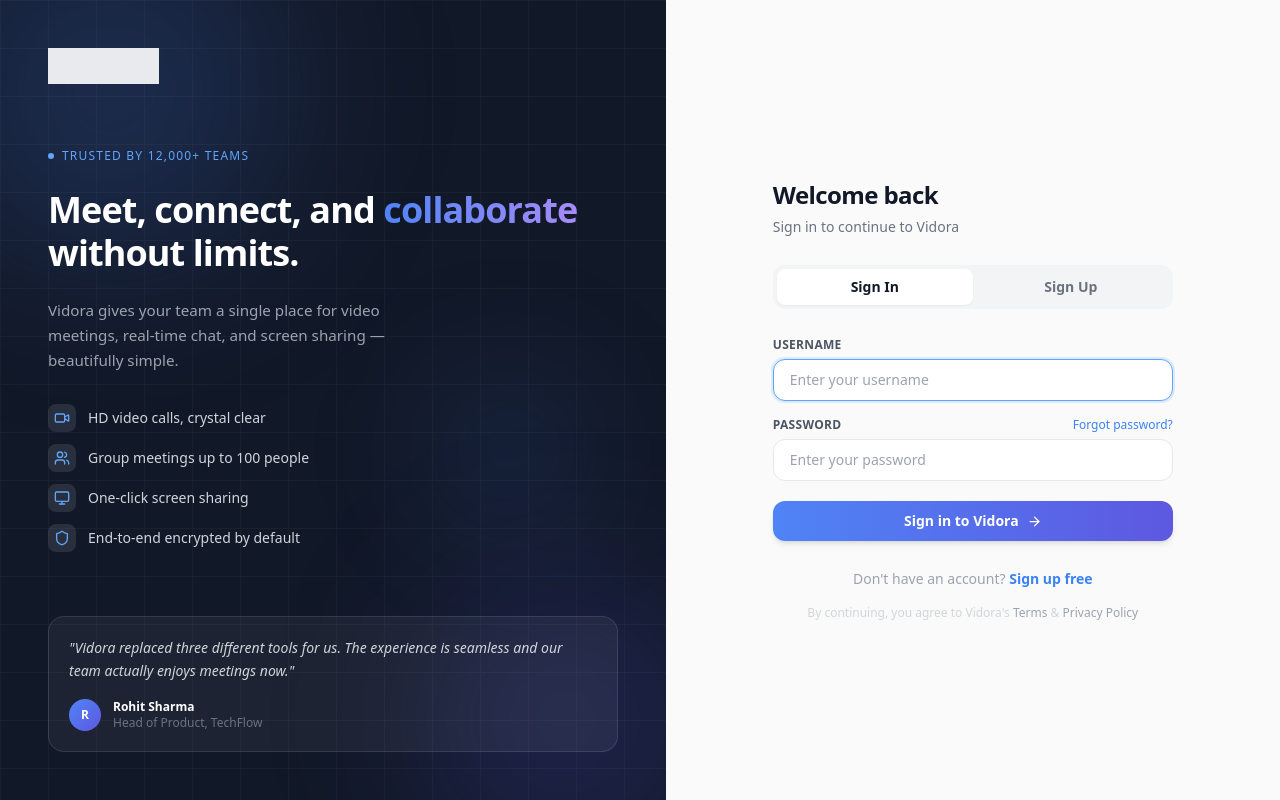
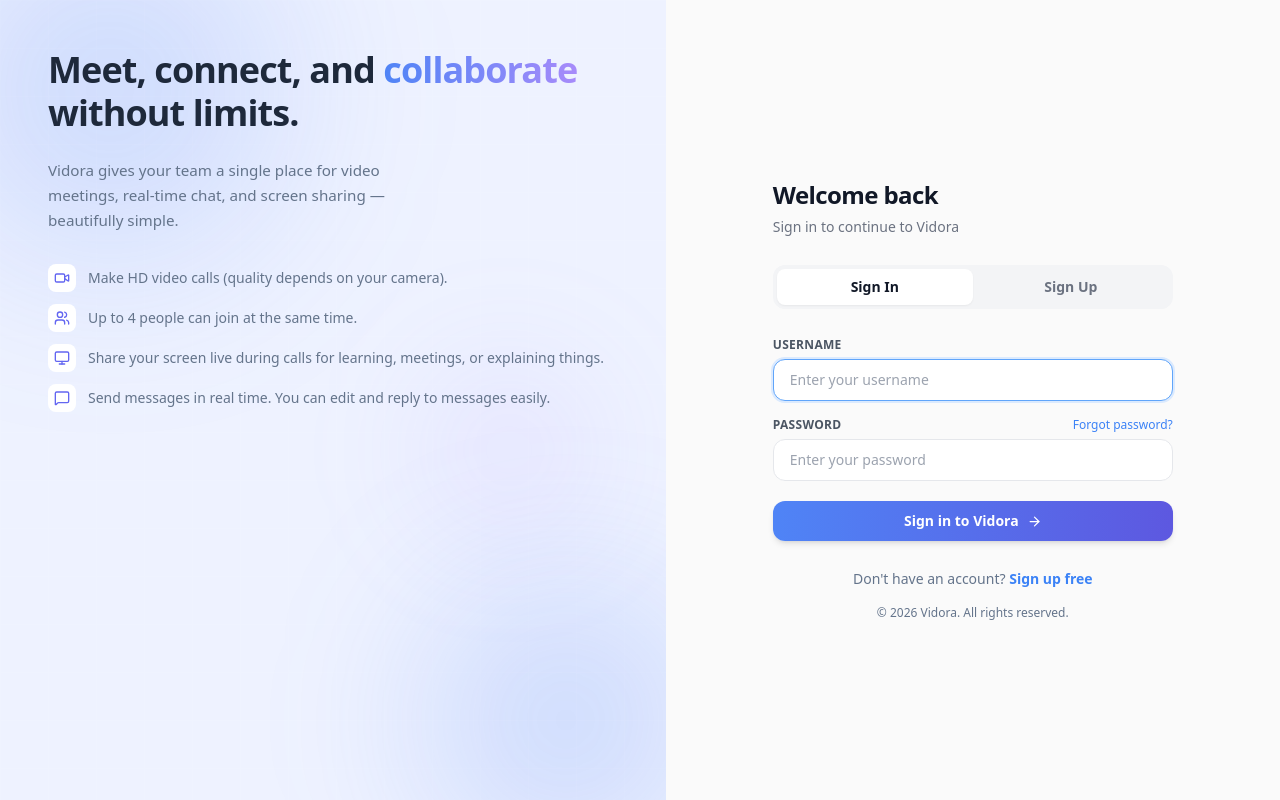
Before and after one commit to jeevan400/Vidora-FrontEnd, a React (Vite) app: page /auth in a window 1280 px wide. Built offline with nearby package versions, Linux system fonts and the light colour scheme; no server answers.

Commit message:
deploy frontend

```diff
--- a/src/context/AuthContext.jsx
+++ b/src/context/AuthContext.jsx
@@ -1,10 +1,11 @@
 import { createContext, useContext, useState } from "react";
 import axios from "axios";
 import httpStatus from "http-status";
+import server from "../environment";
 
 export const AuthContext = createContext({});
 const client = axios.create({
-  baseURL: "http://localhost:8000/api/v1/users",
+  baseURL: `${server}/api/v1/users`,
 });
 
 export const AuthProvider = ({ children }) => {
--- /dev/null
+++ b/src/environment.js
@@ -0,0 +1,5 @@
+let IS_PROD = true;
+
+const server = IS_PROD ? `${import.meta.env.VITE_SERVER_URL}`:`http://localhost:8000`
+
+export default server;
--- a/src/pages/Authentication.jsx
+++ b/src/pages/Authentication.jsx
@@ -2,8 +2,8 @@ import * as React from "react";
 import { AuthContext } from "../context/AuthContext";
 import Snackbar from "@mui/material/Snackbar";
 import { useNavigate } from "react-router-dom";
-import LogoImage from "../assets/vidoraImages/vidoraMainLogo.png";
-import { Video, Users, Monitor, Shield, ArrowRight } from "lucide-react";
+import LogoImage from "../assets/vidoraImages/vidoraLogoImage.png";
+import { Video, Users, Monitor, MessageSquare, ArrowRight } from "lucide-react";
 
 export default function Authentication() {
   const [username, setUsername] = React.useState("");
@@ -47,20 +47,32 @@ export default function Authentication() {
   };
 
   const features = [
-    { icon: <Video size={16} />, text: "HD video calls, crystal clear" },
-    { icon: <Users size={16} />, text: "Group meetings up to 100 people" },
-    { icon: <Monitor size={16} />, text: "One-click screen sharing" },
-    { icon: <Shield size={16} />, text: "End-to-end encrypted by default" },
+    {
+      icon: <Video size={16} />,
+      text: "Make HD video calls (quality depends on your camera).",
+    },
+    {
+      icon: <Users size={16} />,
+      text: "Up to 4 people can join at the same time.",
+    },
+    {
+      icon: <Monitor size={16} />,
+      text: "Share your screen live during calls for learning, meetings, or explaining things.",
+    },
+    {
+      icon: <MessageSquare size={16} />,
+      text: "Send messages in real time. You can edit and reply to messages easily.",
+    },
   ];
 
   return (
     <div className="min-h-screen flex font-sans">
       {/* ── Left Panel — Brand ── */}
-      <div className="hidden lg:flex w-[52%] relative flex-col justify-between p-12 overflow-hidden bg-gray-900">
+      <div className="hidden lg:flex w-[52%] relative flex-col justify-between p-12 overflow-hidden bg-[var(--light-primary)]">
         {/* Gradient blobs */}
         <div className="absolute top-[-80px] left-[-60px] w-[340px] h-[340px] rounded-full bg-[#4F84F6]/20 blur-[90px] pointer-events-none" />
-        <div className="absolute bottom-[-60px] right-[-40px] w-[280px] h-[280px] rounded-full bg-[#5D58E0]/20 blur-[80px] pointer-events-none" />
-        <div className="absolute top-[45%] right-[10%] w-[180px] h-[180px] rounded-full bg-[#4F84F6]/10 blur-[60px] pointer-events-none" />
+        <div className="absolute bottom-[-60px] right-[-40px] w-[280px] h-[280px] rounded-full bg-[#4F84F6]/20 blur-[80px] pointer-events-none" />
+        <div className="absolute top-[45%] right-[10%] w-[180px] h-[180px] rounded-full bg-[#a78bfa]/10 blur-[60px] pointer-events-none" />
 
         {/* Subtle grid overlay */}
         <div
@@ -72,25 +84,9 @@ export default function Authentication() {
           }}
         />
 
-        {/* Top: Logo */}
-        <div className="relative z-10">
-          <img
-            src={LogoImage}
-            alt="Vidora"
-            className="h-[36px] brightness-[10] opacity-90"
-          />
-        </div>
-
         {/* Middle: Headline */}
         <div className="relative z-10 flex flex-col gap-6">
-          <div className="flex items-center gap-2">
-            <span className="w-1.5 h-1.5 rounded-full bg-blue-400 animate-pulse" />
-            <span className="text-xs font-medium text-blue-400 tracking-widest uppercase">
-              Trusted by 12,000+ teams
-            </span>
-          </div>
-
-          <h2 className="text-4xl font-extrabold text-white leading-[1.2] tracking-tight">
+          <h2 className="text-4xl font-extrabold text-[var(--text-primary)] leading-[1.2] tracking-tight">
             Meet, connect, and{" "}
             <span className="bg-gradient-to-r from-[#4F84F6] to-[#a78bfa] bg-clip-text text-transparent">
               collaborate
@@ -98,7 +94,7 @@ export default function Authentication() {
             without limits.
           </h2>
 
-          <p className="text-gray-400 text-[0.95rem] leading-relaxed max-w-sm">
+          <p className="text-[var(--text-secondary)] text-[0.95rem] leading-relaxed max-w-sm">
             Vidora gives your team a single place for video meetings, real-time
             chat, and screen sharing — beautifully simple.
           </p>
@@ -107,40 +103,18 @@ export default function Authentication() {
           <div className="flex flex-col gap-3 mt-2">
             {features.map(({ icon, text }) => (
               <div key={text} className="flex items-center gap-3">
-                <span className="w-7 h-7 rounded-lg bg-white/10 flex items-center justify-center text-blue-400 shrink-0">
+                <span className="w-7 h-7 rounded-lg bg-white flex items-center justify-center text-[var(--primary-color)] shrink-0">
                   {icon}
                 </span>
-                <span className="text-sm text-gray-300 font-medium">
+                <span className="text-sm text-[var(--text-secondary)] font-medium">
                   {text}
                 </span>
               </div>
             ))}
           </div>
         </div>
-
-        {/* Bottom: Testimonial */}
-        <div className="relative z-10">
-          <div className="bg-white/5 border border-white/10 rounded-2xl p-5">
-            <p className="text-gray-300 text-sm leading-relaxed italic">
-              "Vidora replaced three different tools for us. The experience is
-              seamless and our team actually enjoys meetings now."
-            </p>
-            <div className="flex items-center gap-3 mt-4">
-              <div className="w-8 h-8 rounded-full bg-gradient-to-br from-[#4F84F6] to-[#5D58E0] flex items-center justify-center text-xs font-bold text-white">
-                R
-              </div>
-              <div>
-                <p className="text-white text-xs font-semibold">Rohit Sharma</p>
-                <p className="text-gray-500 text-xs">
-                  Head of Product, TechFlow
-                </p>
-              </div>
-            </div>
-          </div>
-        </div>
       </div>
 
-      {/* ── Right Panel — Form ── */}
       <div className="flex-1 bg-[#fafafa] flex flex-col justify-center items-center px-6 py-12">
         {/* Mobile logo */}
         <div className="lg:hidden mb-8">
@@ -267,7 +241,7 @@ export default function Authentication() {
           </div>
 
           {/* Switch form hint */}
-          <p className="text-center text-sm text-gray-400">
+          <p className="text-center text-sm text-[var(--text-secondary)]">
             {formState === 0
               ? "Don't have an account?"
               : "Already have an account?"}{" "}
@@ -283,15 +257,9 @@ export default function Authentication() {
           </p>
 
           {/* Footer note */}
-          <p className="text-center text-xs text-gray-300 -mt-3">
-            By continuing, you agree to Vidora's{" "}
-            <span className="text-gray-400 hover:text-gray-600 cursor-pointer transition-colors">
-              Terms
-            </span>{" "}
-            &amp;{" "}
-            <span className="text-gray-400 hover:text-gray-600 cursor-pointer transition-colors">
-              Privacy Policy
-            </span>
+          <p className="text-center text-xs text-[var(--text-secondary)] -mt-3">
+            &copy;
+            2026 Vidora. All rights reserved.
           </p>
         </div>
       </div>
--- a/src/pages/VideoMeetComponent.jsx
+++ b/src/pages/VideoMeetComponent.jsx
@@ -20,8 +20,9 @@ import { nanoid } from "nanoid";
 import CloseIcon from "@mui/icons-material/Close";
 import { useNavigate } from "react-router-dom";
 import toast from "react-hot-toast";
+import server from "../environment";
 
-const server_url = import.meta.env.VITE_SERVER_URL;
+const server_url = server;
 
 let connections = {};
 
```
